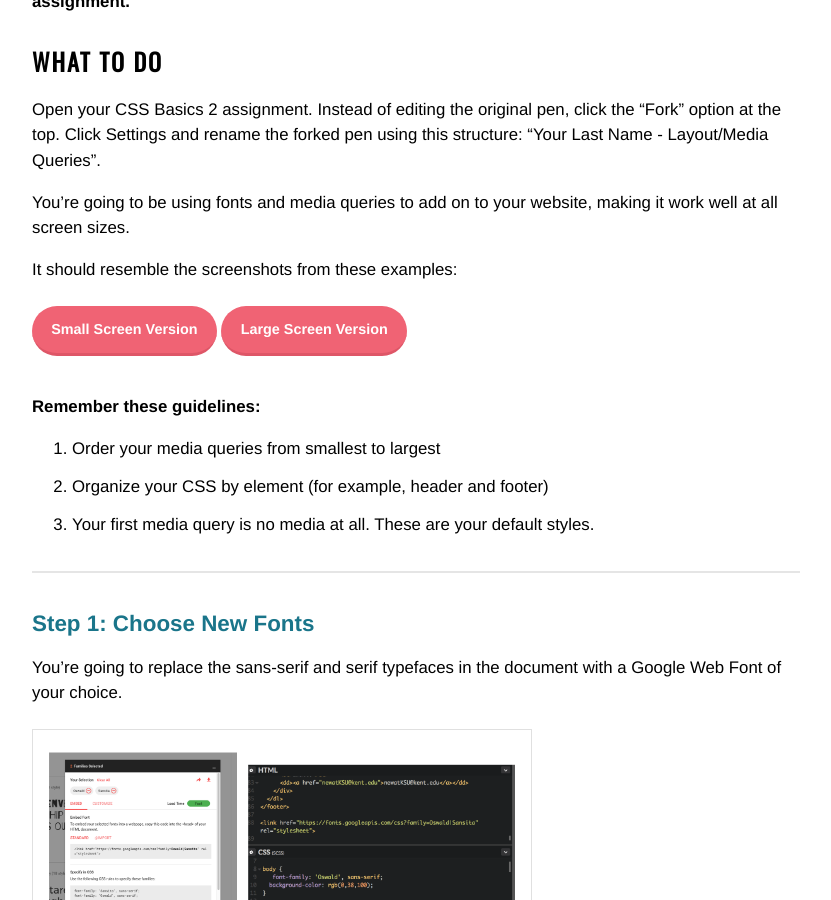
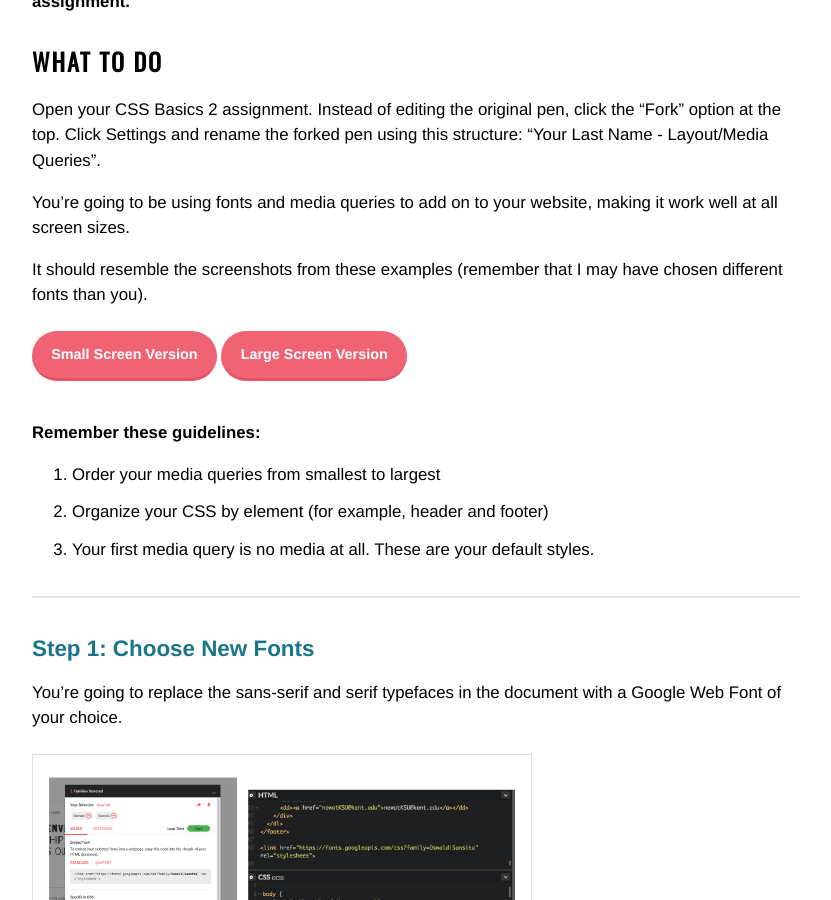
Before and after one commit to KentStateWeb/rwd, a Jekyll site: the page built from _assignments/layout.md, in a window 1280 px wide and 900 px high, scrolled down 629 px. Shown: the whole window, without its empty margins (224-1055 px from the left). Built offline with Jekyll 4.4.1, drawn with Linux system fonts in a browser that asks for light colours; some web fonts are replaced.

Commit message:
Updates to fonts and media queries

```diff
--- a/_assignments/layout.md
+++ b/_assignments/layout.md
@@ -22,7 +22,7 @@ Open your CSS Basics 2 assignment.  Instead of editing the original pen, click t
 
 You're going to be using fonts and media queries to add on to your website, making it work well at all screen sizes.
 
-It should resemble the screenshots from these examples:
+It should resemble the screenshots from these examples (remember that I may have chosen different fonts than you).
 
 <a class="button small" href="../images/fonts/small.png">Small Screen Version</a>
 <a class="button small" href="../images/fonts/large.png">Large Screen Version</a>
```
Also changed, not shown: 1 other file.
